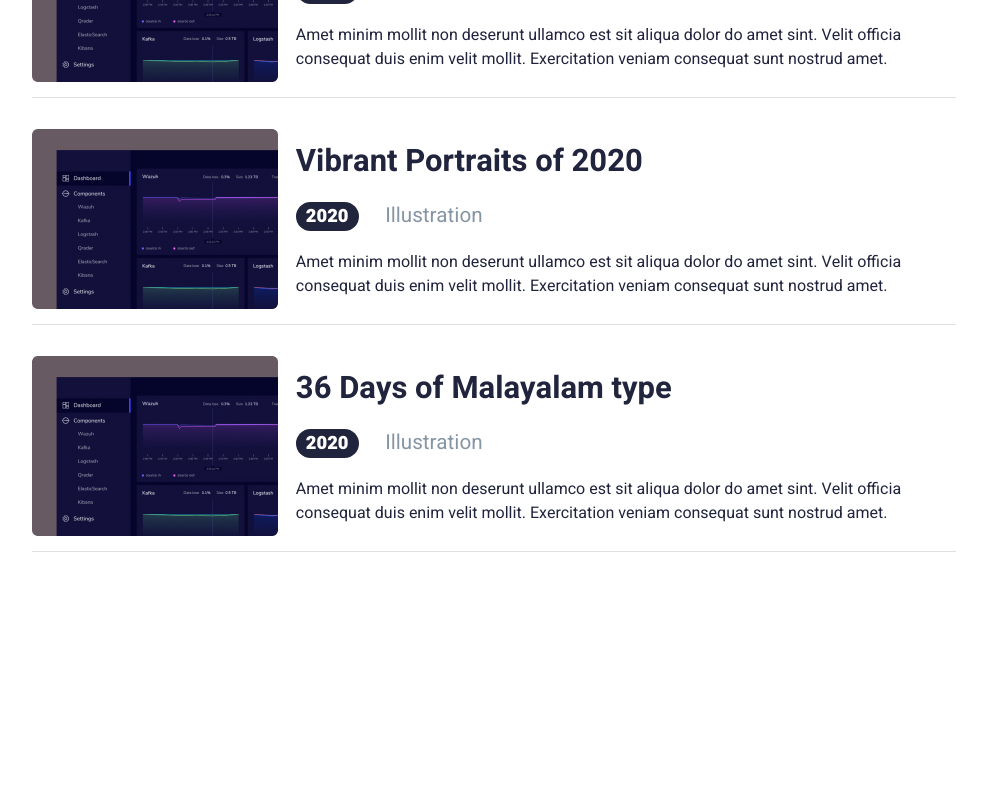
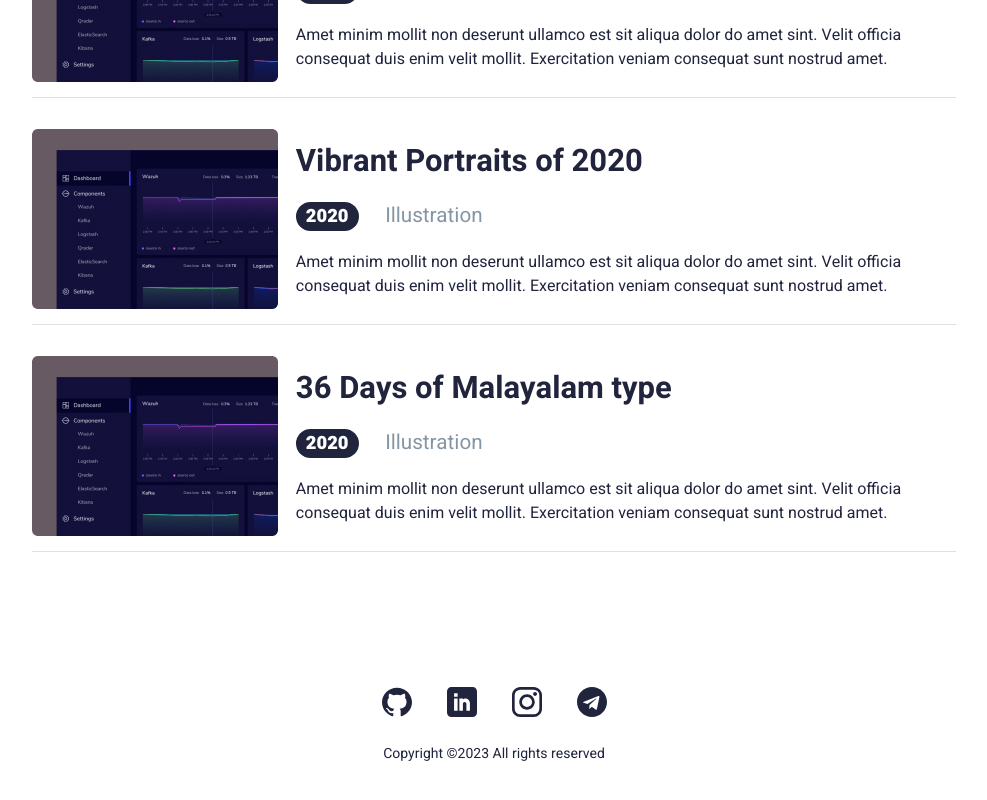
Before and after one commit to Scalete/new_portfolio, a Next.js app: page / in a window 1280 px wide. Shown: the part 1382-2182 px from the top of the page, without its empty margins (146-1133 px from the left). Before the commit the page ends 2006 px from the top, so only its background shows below. Built offline with nearby package versions, Linux system fonts and the light colour scheme.

Commit message:
added footer

```diff
--- a/src/components/layout/Layout.tsx
+++ b/src/components/layout/Layout.tsx
@@ -1,11 +1,13 @@
 import { FC, PropsWithChildren } from 'react'
 import Header from './header/Header'
+import Footer from './footer/Footer'
 
 const Layout: FC<PropsWithChildren<unknown>> = ({children}) => {
   return (
     <>
         <Header/>
         {children}
+        <Footer/>
     </>
   )
 }
--- /dev/null
+++ b/src/components/layout/footer/Footer.module.scss
@@ -0,0 +1,26 @@
+@import '@/styles/variables';
+
+.footer {
+    display: flex;
+    align-items: center;
+    flex-direction: column;
+    padding: 52px 0;
+
+    ul {
+        display: flex;
+        gap: 35px;
+        margin-bottom: 26px;
+
+        li {
+            transition: transform $normal;
+
+            &:hover {
+                transform: scale(1.2);
+            }
+        }
+    }
+
+    span {
+        font-size: 14px;
+    }
+}
--- /dev/null
+++ b/src/components/layout/footer/Footer.tsx
@@ -0,0 +1,18 @@
+import { FC } from 'react'
+import styles from './Footer.module.scss';
+
+const Footer: FC = () => {
+    return (
+        <footer className={styles.footer}>
+            <ul>
+                <li><a href="https://github.com/Scalete?tab=repositories" target='__blank'><svg width="30" height="30" viewBox="0 0 19 20" fill="none" xmlns="http://www.w3.org/2000/svg"><path d="M0 10c0 5.524 4.362 10 9.741 10 4.305 0 7.955-2.866 9.242-6.838.092-.5-.21-.683-.468-.683-.232 0-.844.008-1.657.012.588 2.782-1.306 3.369-1.306 3.369-1.125.454-1.425 1.112-1.425 1.112-.604.906-.592-.07-.592-.07.068-1.004 1.004-1.532 1.004-1.532 1.49-.891 1.059-2.34.81-2.912-.63-.09-1.059-.348-1.302-.633-.244 2.22-1.082 4.555-4.814 4.555a3.704 3.704 0 0 1-2.614-1.03c-.246.113-1.236.45-2.578-.087 0 0-.26-.838.999-2.75a9.844 9.844 0 0 1-.329-2.5c.005-.85.112-1.7.329-2.5-1.26-1.9-.999-2.738-.999-2.738 1.342-.537 2.332-.2 2.578-.1A3.72 3.72 0 0 1 9.233 3.65c3.742 0 4.566 2.338 4.805 4.563.293-.35.89-.675 1.803-.675 1.303 0 2.35.012 2.667.012.256 0 .56-.175.463-.687C17.692 2.862 14.039 0 9.74 0 4.361 0 0 4.477 0 10Z" fill="#21243D" transform="rotate(90 9.5 10)"/></svg></a></li>
+                <li><a href="https://www.linkedin.com/in/maxim-palaguta-0227ab243/" target='__blank'><svg width="30" height="30" viewBox="0 0 30 30" fill="none" xmlns="http://www.w3.org/2000/svg"><path d="M25.605 0H4.395A4.4 4.4 0 0 0 0 4.395v21.21A4.4 4.4 0 0 0 4.395 30h21.21A4.4 4.4 0 0 0 30 25.605V4.395A4.4 4.4 0 0 0 25.605 0Zm-15 23.79H7.09V11.483h3.515V23.79Zm0-14.063H7.09V6.21h3.515v3.516ZM22.91 23.789h-3.515v-7.031A1.76 1.76 0 0 0 17.637 15a1.76 1.76 0 0 0-1.758 1.758v7.031h-3.516V11.484h3.516v.663c.92-.286 1.52-.663 2.637-.663 2.384.003 4.394 2.142 4.394 4.67v7.635Z" fill="#21243D"/></svg></a></li>
+                <li><a href="https://instagram.com/scalet137" target='__blank'><svg width="30" height="30" viewBox="0 0 30 30" fill="none" xmlns="http://www.w3.org/2000/svg"><path d="M21.72 0H8.28C3.714 0 0 3.714 0 8.279V21.72C0 26.286 3.714 30 8.279 30H21.72C26.286 30 30 26.286 30 21.721V8.28C30 3.714 26.286 0 21.72 0Zm5.618 21.721a5.624 5.624 0 0 1-5.617 5.617H8.28a5.623 5.623 0 0 1-5.617-5.617V8.28a5.624 5.624 0 0 1 5.617-5.617H21.72a5.624 5.624 0 0 1 5.617 5.617V21.72Z" fill="#21243D"/><path d="M15 7.27c-4.262 0-7.73 3.468-7.73 7.73 0 4.263 3.468 7.73 7.73 7.73 4.262 0 7.73-3.467 7.73-7.73 0-4.262-3.468-7.73-7.73-7.73Zm0 12.798A5.074 5.074 0 0 1 9.932 15 5.074 5.074 0 0 1 15 9.932 5.074 5.074 0 0 1 20.069 15 5.074 5.074 0 0 1 15 20.068ZM23.055 5.013a1.96 1.96 0 0 0-1.38.572 1.962 1.962 0 0 0-.573 1.38c0 .513.21 1.017.574 1.38.362.363.866.572 1.379.572a1.97 1.97 0 0 0 1.38-.571c.364-.364.571-.868.571-1.38a1.96 1.96 0 0 0-.571-1.381 1.96 1.96 0 0 0-1.38-.572Z" fill="#21243D"/></svg></a></li>
+                <li><a href="https://t.me/scalet20" target='__blank'><svg width="30" height="30" viewBox="0 0 30 30" fill="none" xmlns="http://www.w3.org/2000/svg"><path d="M15 30c8.286 0 15-6.714 15-15S23.286 0 15 0 0 6.714 0 15s6.714 15 15 15ZM6.864 14.675l14.462-5.576c.671-.243 1.258.163 1.04 1.178h.002l-2.463 11.6c-.183.823-.671 1.023-1.355.636l-3.75-2.764-1.809 1.742c-.2.2-.368.369-.756.369l.266-3.816 6.95-6.279c.303-.266-.067-.416-.466-.151l-8.589 5.407-3.702-1.155c-.804-.255-.822-.803.17-1.191Z" fill="#21243D"/></svg></a></li>
+            </ul>
+            <span>Copyright ©2023 All rights reserved</span>
+        </footer>
+    )
+}
+
+export default Footer;
--- a/src/components/works/Works.module.scss
+++ b/src/components/works/Works.module.scss
@@ -3,7 +3,7 @@
 @import '@/styles/media-queryes';
 
 .works {
-    padding: res(25, 35) 18px res(150, 83);
+    padding: res(25, 35) 18px 83px;
 
     .worksWrapper {
         display: flex;
```
